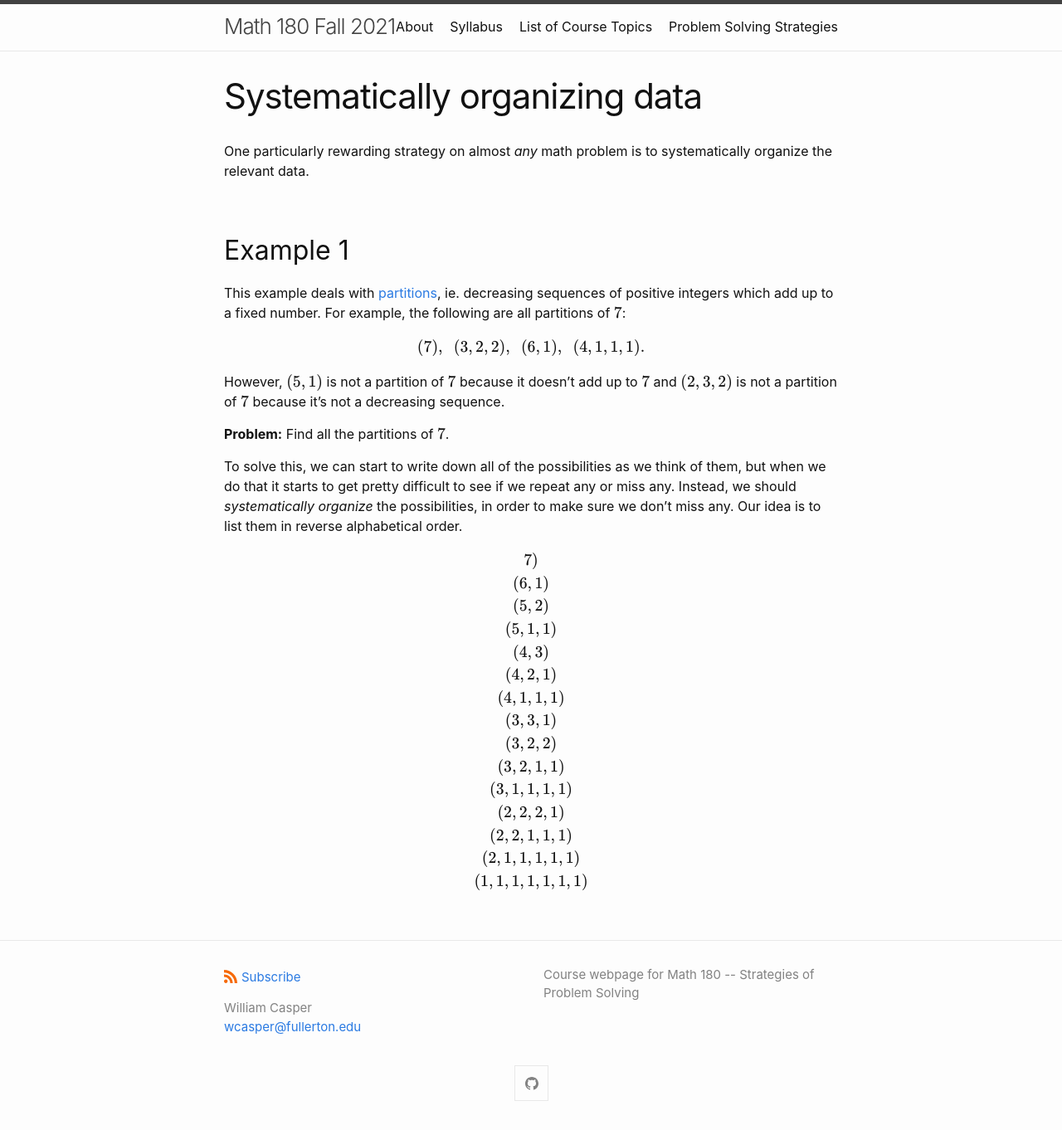
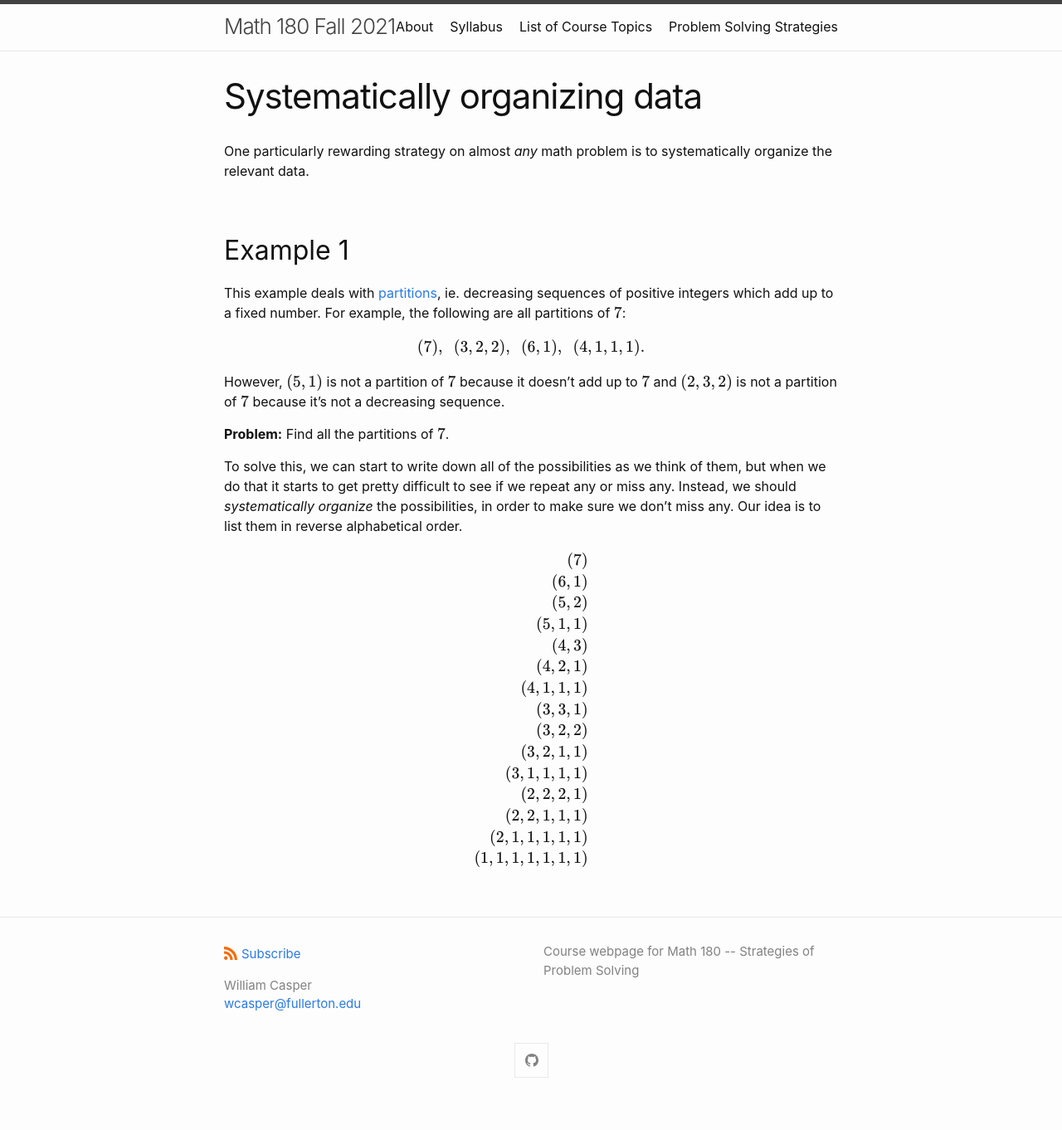
Before and after one commit to wcasper/math180fall2021, a Jekyll site: the page built from _modules/strategies/strat-organize.md, in a window 1280 px wide. Shown: the whole page at 83% size. Built offline with Jekyll 4.4.1, drawn with Linux system fonts in a browser that asks for light colours; after the commit the page ends 1334 px from its top, so only the background shows below that.

Commit message:
changed from array to align

```diff
--- a/_modules/strategies/strat-organize.md
+++ b/_modules/strategies/strat-organize.md
@@ -23,7 +23,7 @@ Instead, we should *systematically organize* the possibilities, in order to make
 Our idea is to list them in reverse alphabetical order.
 
 $$
-\begin{array}[l]
+\begin{align*}
 (7)         \\
 (6,1)       \\
 (5,2)       \\
@@ -39,5 +39,5 @@ $$
 (2,2,1,1,1) \\
 (2,1,1,1,1,1) \\
 (1,1,1,1,1,1,1)
-\end{array}
+\end{align*}
 $$
```
